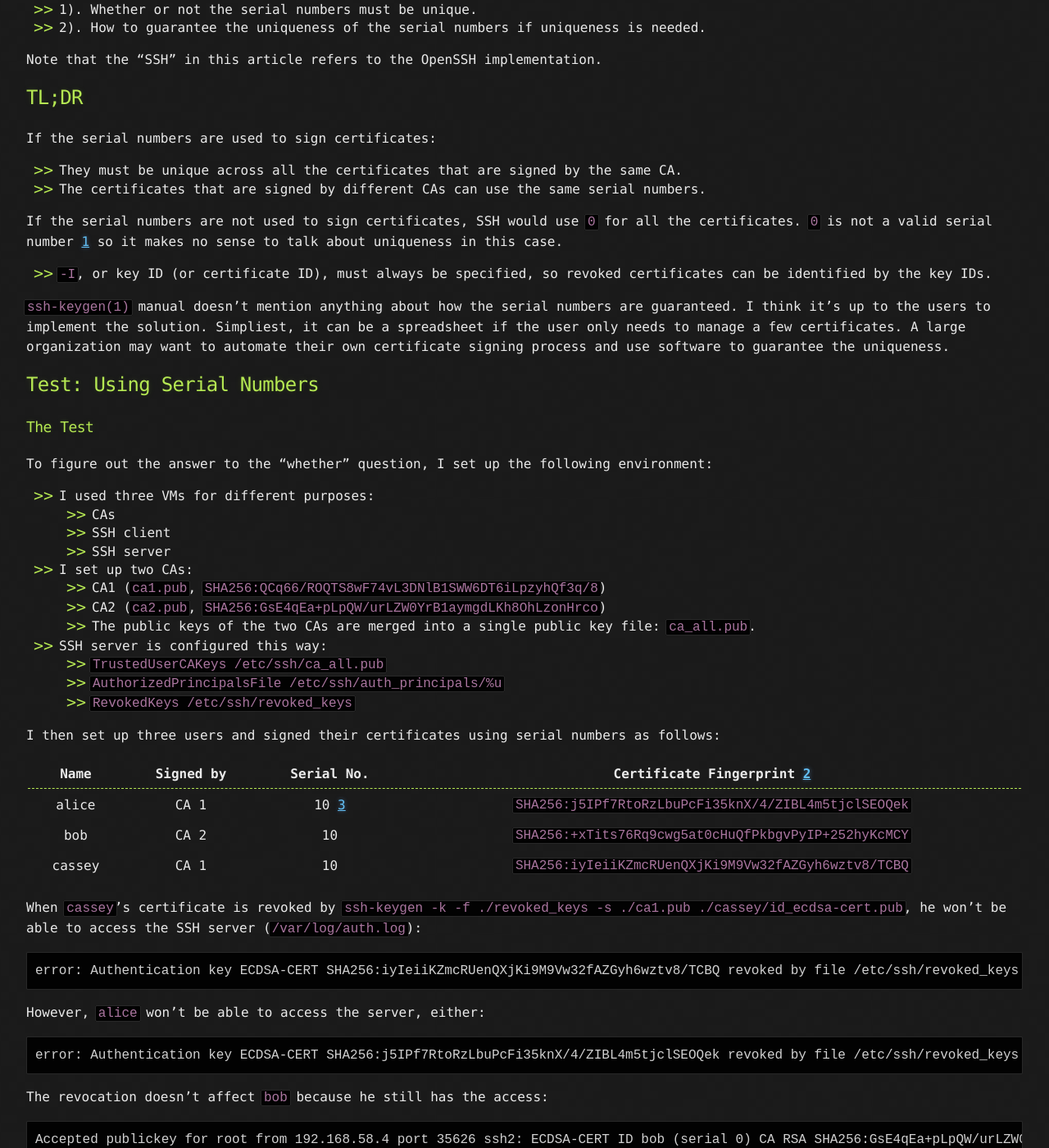
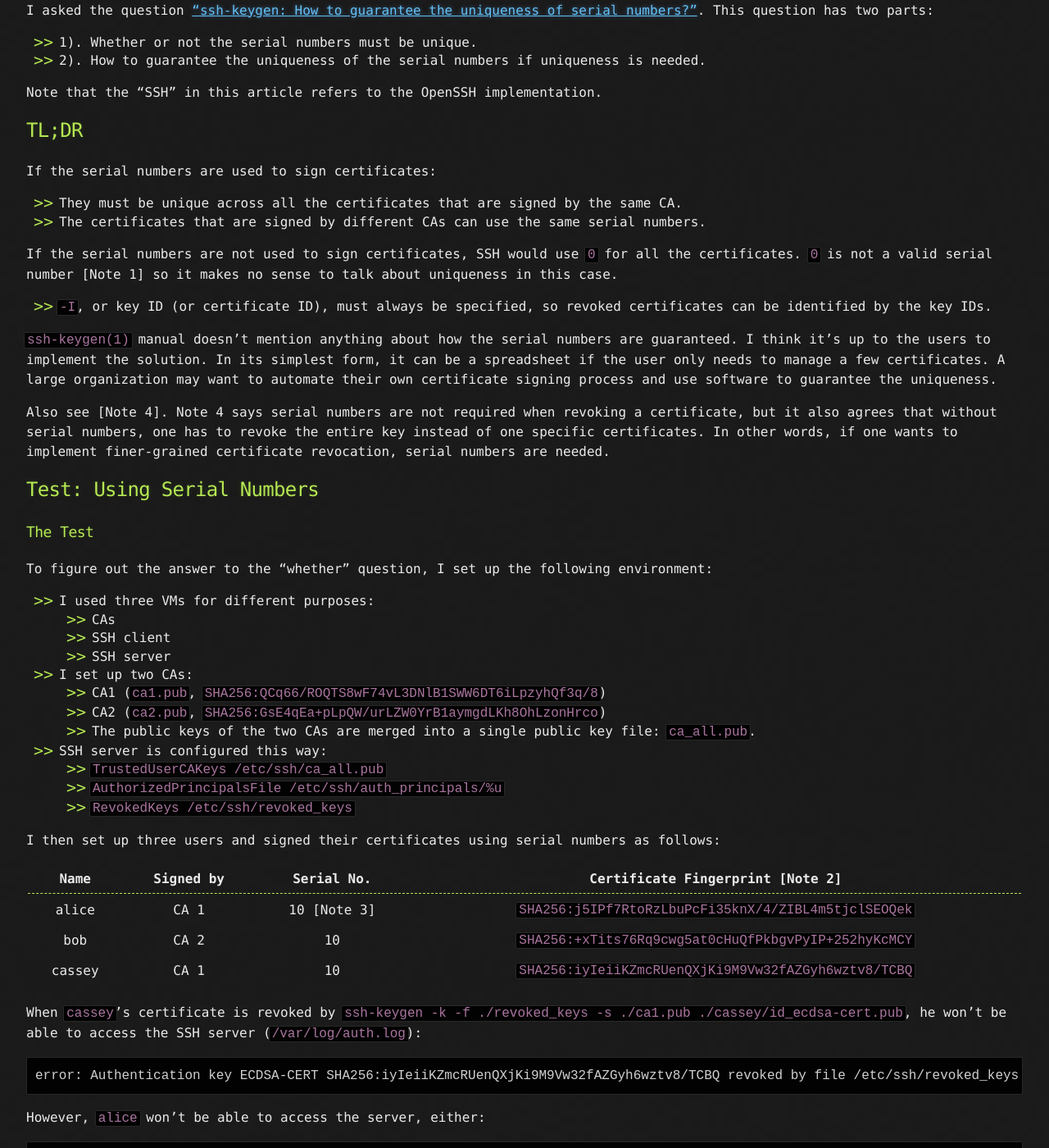
Before and after one commit to yaobinwen/yaobinwen.github.io, a Jekyll site: the page built from _posts/2021/2021-03-26-SSH-X509-cert-serial-numbers.md, in a window 1280 px wide and 1400 px high, scrolled down 457 px. Shown: the whole window at 82% size. Built offline with Jekyll 4.4.1, drawn with Linux system fonts in a browser that asks for light colours; comment, search, counter and statistics services are not loaded; some of the changed text lies outside the part shown.

Commit message:
Update article: "SSH: Uniqueness of X509 Certificates Serial Numbers"

```diff
--- a/_posts/2021/2021-03-26-SSH-X509-cert-serial-numbers.md
+++ b/_posts/2021/2021-03-26-SSH-X509-cert-serial-numbers.md
@@ -21,10 +23,12 @@ If the serial numbers are used to sign certificates:
 - They must be unique across all the certificates that are signed by the same CA.
 - The certificates that are signed by different CAs can use the same serial numbers.
 
-If the serial numbers are not used to sign certificates, SSH would use `0` for all the certificates. `0` is not a valid serial number [1] so it makes no sense to talk about uniqueness in this case.
+If the serial numbers are not used to sign certificates, SSH would use `0` for all the certificates. `0` is not a valid serial number [Note 1] so it makes no sense to talk about uniqueness in this case.
 - `-I`, or key ID (or certificate ID), must always be specified, so revoked certificates can be identified by the key IDs.
 
-`ssh-keygen(1)` manual doesn't mention anything about how the serial numbers are guaranteed. I think it's up to the users to implement the solution. Simpliest, it can be a spreadsheet if the user only needs to manage a few certificates. A large organization may want to automate their own certificate signing process and use software to guarantee the uniqueness.
+`ssh-keygen(1)` manual doesn't mention anything about how the serial numbers are guaranteed. I think it's up to the users to implement the solution. In its simplest form, it can be a spreadsheet if the user only needs to manage a few certificates. A large organization may want to automate their own certificate signing process and use software to guarantee the uniqueness.
+
+Also see [Note 4]. Note 4 says serial numbers are not required when revoking a certificate, but it also agrees that without serial numbers, one has to revoke the entire key instead of one specific certificates. In other words, if one wants to implement finer-grained certificate revocation, serial numbers are needed.
 
 ## Test: Using Serial Numbers
 
@@ -47,9 +51,9 @@ To figure out the answer to the "whether" question, I set up the following envir
 
 I then set up three users and signed their certificates using serial numbers as follows:
 
-| Name | Signed by | Serial No. | Certificate Fingerprint [2] |
-|:----:|:---------:|:----------:|:---------------------------:|
-| alice | CA 1 | 10 [3] | `SHA256:j5IPf7RtoRzLbuPcFi35knX/4/ZIBL4m5tjclSEOQek` |
+| Name | Signed by | Serial No. | Certificate Fingerprint [Note 2] |
+|:----:|:---------:|:----------:|:--------------------------------:|
+| alice | CA 1 | 10 [Note 3] | `SHA256:j5IPf7RtoRzLbuPcFi35knX/4/ZIBL4m5tjclSEOQek` |
 | bob | CA 2 | 10 | `SHA256:+xTits76Rq9cwg5at0cHuQfPkbgvPyIP+252hyKcMCY` |
 | cassey | CA 1 | 10 | `SHA256:iyIeiiKZmcRUenQXjKi9M9Vw32fAZGyh6wztv8/TCBQ` |
 
@@ -152,10 +156,14 @@ When the serial numbers are not used for certificates, the key IDs (`-I`) are us
 
 ## Notes
 
-[1]: [`ssh-keygen(1)`](http://manpages.ubuntu.com/manpages/bionic/man1/ssh-keygen.1.html) says:
+- Note 1: [`ssh-keygen(1)`](http://manpages.ubuntu.com/manpages/bionic/man1/ssh-keygen.1.html) says:
 
 > Serial numbers are 64-bit values, not including zero and may be expressed in decimal, hex or octal.
 
-[2]: `ssh-keygen -l -f ./user/id_ecdsa-cert.pub`
+- Note 2: `ssh-keygen -l -f ./user/id_ecdsa-cert.pub`
+- Note 3: `10` is just an arbitrary number I picked. It doesn't have any special meaning.
+- Note 4: On 2023-06-16, user Jason Kohles replied in my question to provide additional information. In brief, his point is: Serial numbers are not required in order to use revocation lists, but using serial numbers can offer finer control over certificate revocation. As he said:
 
-[3]: `10` is just an arbitrary number I picked. It doesn't have any special meaning.
+> One example of this is in the case where a user certificate was signed with a set of restricted options and now you want to re-sign it with a different set of options. If you are not using serial numbers then for this to work you have to have the user generate a new key that you can sign with the new options, because without a serial number you can revoke based on the key, but that invalidates all certificates ever created from that key. If you are using serial numbers you can revoke only specific certificates from that key and allow the newer ones to continue to be valid.
+>
+> As far as ensuring uniqueness, since the serial number is a 64-bit integer I find the easiest solution is simply to use the current epoch time (perhaps in milliseconds if you feel you might someday need to issue more than one certificate per second).
```
Also changed, not shown: other parts of _posts/2021/2021-03-26-SSH-X509-cert-serial-numbers.md (+2 -0 lines).
